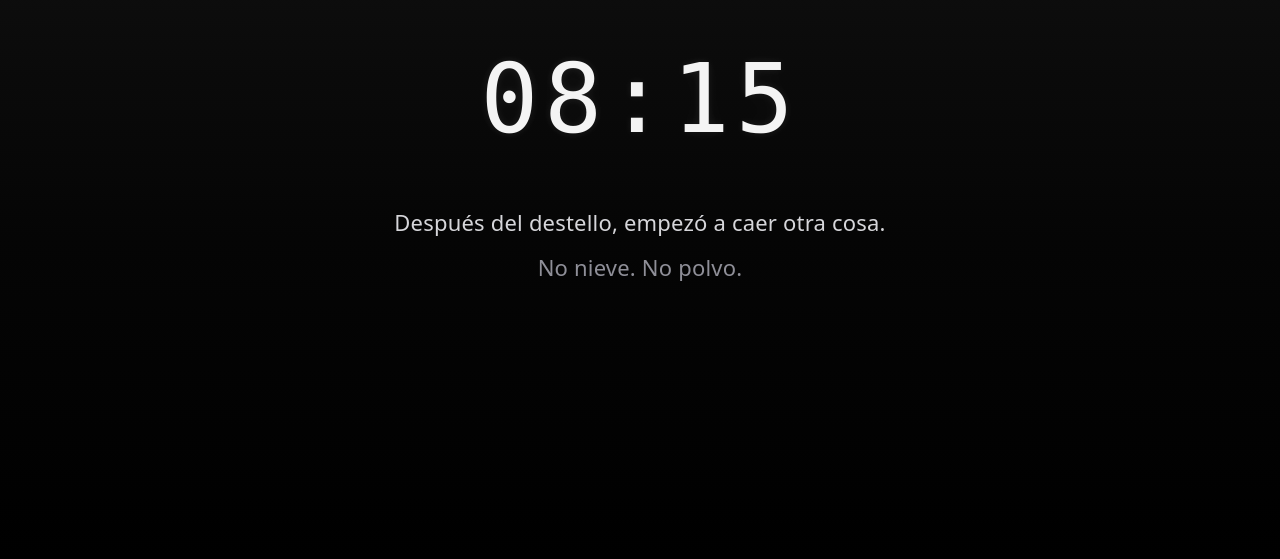
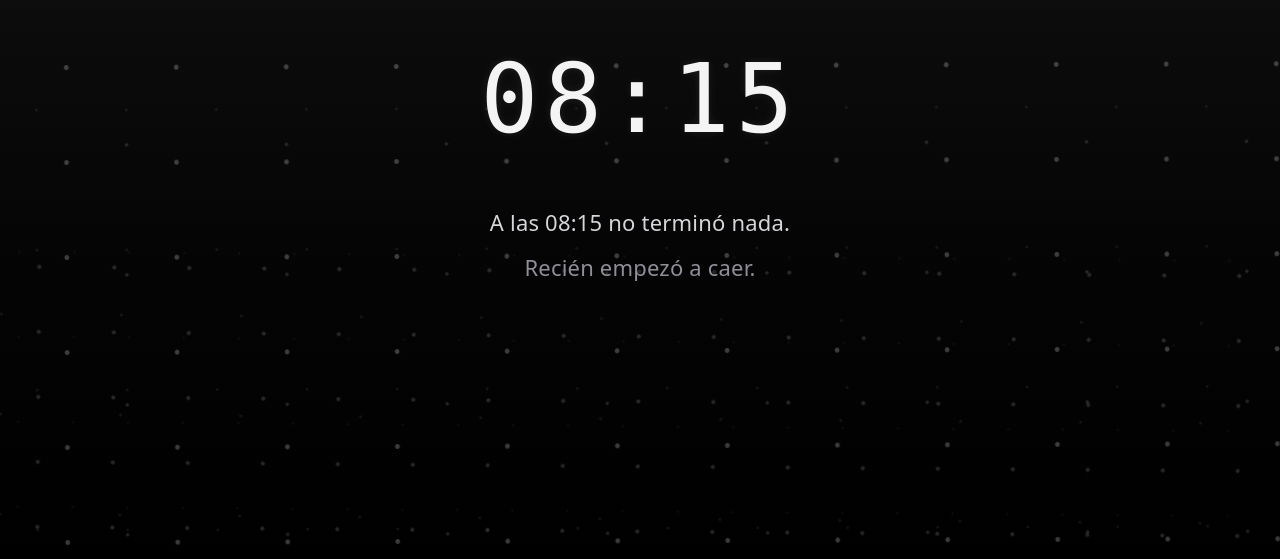
Before and after one commit to cristiangb/archivo-1998, a plain HTML site: page game/0815.html in a window 1280 px wide. Shown: the part 241-800 px from the top of the page. Drawn offline with Linux system fonts and the light colour scheme.

Commit message:
Update 0815.html

```diff
--- a/game/0815.html
+++ b/game/0815.html
@@ -8,15 +8,15 @@
 </head>
 <body class="ash-page">
 
-  <div class="ash-layer ash-back"></div>
-  <div class="ash-layer ash-mid"></div>
-  <div class="ash-layer ash-front"></div>
+  <div class="ash ash1"></div>
+  <div class="ash ash2"></div>
+  <div class="ash ash3"></div>
 
   <main class="ash-wrap">
     <div class="ash-text">
       <p class="ash-time">08:15</p>
-      <p class="ash-line">Después del destello, empezó a caer otra cosa.</p>
-      <p class="ash-line faint">No nieve. No polvo.</p>
+      <p class="ash-line">A las 08:15 no terminó nada.</p>
+      <p class="ash-line faint">Recién empezó a caer.</p>
     </div>
   </main>
 
```
